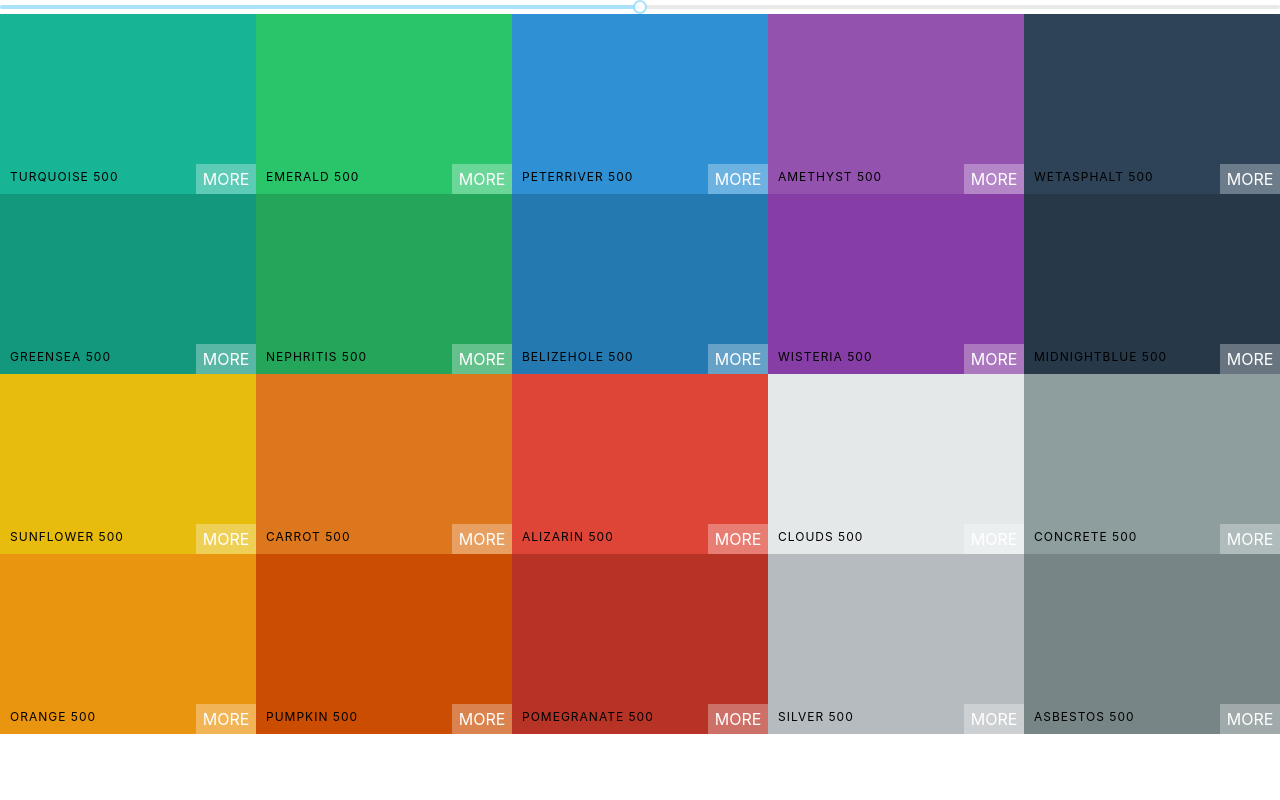
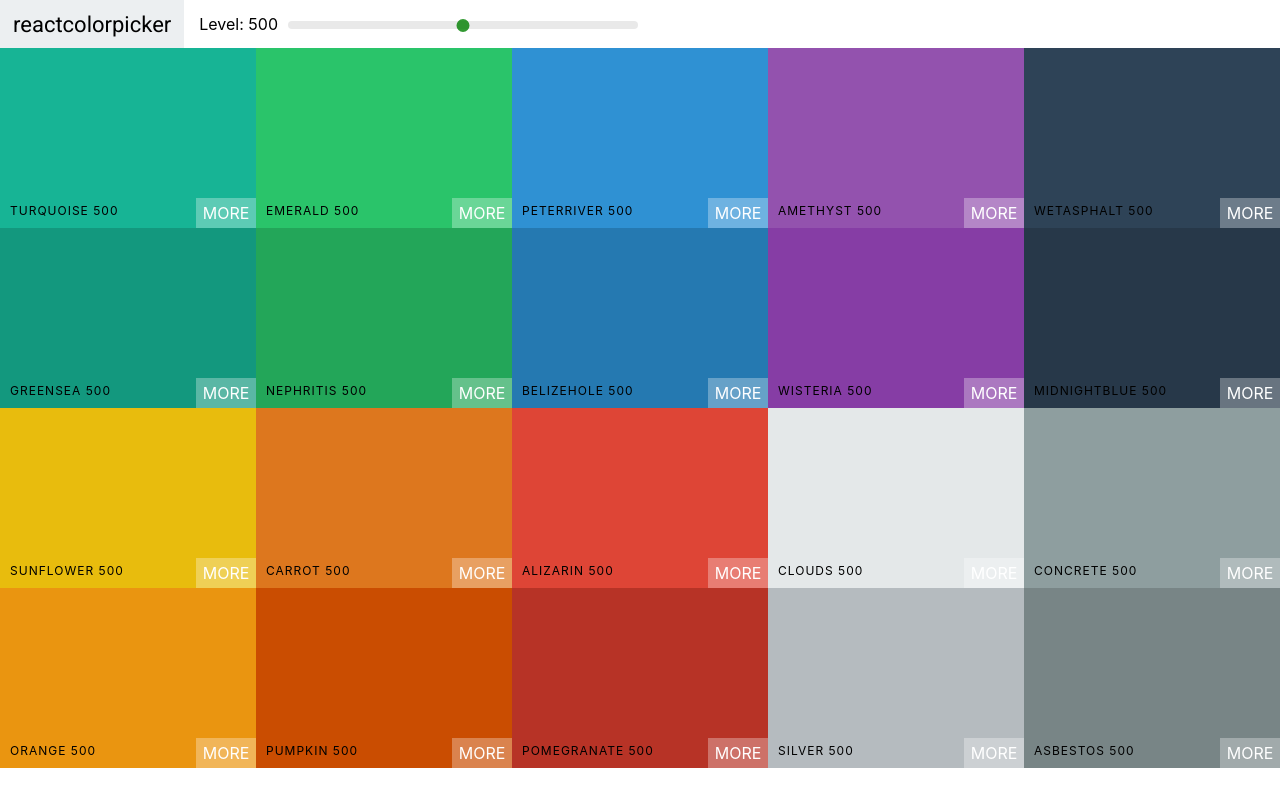
Before and after one commit to elizabethrsotomayor/colors-app, a React (Create React App) app: page / in a window 1280 px wide. Built offline with nearby package versions, Linux system fonts and the light colour scheme.

Commit message:
add Navbar

```diff
--- a/public/index.html
+++ b/public/index.html
@@ -10,6 +10,9 @@
       content="Web site created using create-react-app"
     />
     <link rel="apple-touch-icon" href="%PUBLIC_URL%/logo192.png" />
+    <link rel="preconnect" href="https://fonts.googleapis.com">
+    <link rel="preconnect" href="https://fonts.gstatic.com" crossorigin>
+    <link href="https://fonts.googleapis.com/css2?family=Roboto:wght@100;400;500&display=swap" rel="stylesheet">
     <!--
       manifest.json provides metadata used when your web app is installed on a
       user's mobile device or desktop. See https://developers.google.com/web/fundamentals/web-app-manifest/
--- /dev/null
+++ b/src/Navbar.css
@@ -0,0 +1,28 @@
+.Navbar {
+    display: flex;
+    align-items: center;
+    justify-content: flex-start;
+    height: 6vh
+}
+
+.Navbar-logo {
+    margin-right: 15px;
+    padding: 0 13px;
+    font-size: 22px;
+    background-color: #eceff1;
+    font-family: 'Roboto', sans-serif;
+    height: 100%;
+    display: flex;
+    align-items: center;
+}
+
+.Navbar-logo a {
+    text-decoration: none;
+    color: black;
+}
+
+.Navbar-slider {
+    width: 350px;
+    margin: 0 10px;
+    display: inline-block;
+}
--- /dev/null
+++ b/src/Navbar.js
@@ -0,0 +1,40 @@
+import React, { Component } from 'react';
+import Slider, { Range } from 'rc-slider';
+import 'rc-slider/assets/index.css';
+import './Navbar.css';
+
+export default class Navbar extends Component {
+  render() {
+    const {level, changeLevel} = this.props;
+    return (
+      <header className="Navbar">
+        <div className='Navbar-logo'>
+            <a href="#">reactcolorpicker</a>
+        </div>
+        <div className='Navbar-slider-container'>
+          <span>Level: {level}</span>
+          <div className='Navbar-slider'>
+            <Slider
+              defaultValue={level}
+              min={100}
+              max={900}
+              step={100}
+              onChange={changeLevel}
+              trackStyle={{ backgroundColor: "transparent" }}
+              railStyle={{ height: 8 }}
+              handleStyle={{
+                backgroundColor: "green",
+                outline: "none",
+                boxShadow: "none",
+                border: "2px solid green",
+                width: "13px",
+                height: "13px",
+                marginTop: "-2px"
+              }}
+            />
+          </div>
+        </div>
+      </header>
+    )
+  }
+}
--- a/src/Palette.js
+++ b/src/Palette.js
@@ -1,8 +1,7 @@
 import React, { Component } from 'react';
 import ColorBox from './ColorBox';
+import Navbar from './Navbar';
 import "./Palette.css";
-import Slider, { Range } from 'rc-slider';
-import 'rc-slider/assets/index.css';
 
 export default class Palette extends Component {
   constructor(props) {
@@ -20,11 +19,11 @@
     const {level} = this.state;
     const colorBoxes = colors[level].map(color => (
         <ColorBox background={color.hex} name={color.name}/>
-    ))
-    // console.log(this.props.palette.colors);
+    ));
+
     return (
       <div className='Palette'>
-        <Slider defaultValue={level} min={100} max={900} step={100} onChange={this.changeLevel}/>
+        <Navbar level={level} changeLevel={this.changeLevel}/>
         <div className='Palette-colors'>
             {colorBoxes}
         </div>
@@ -32,3 +31,5 @@
     )
   }
 }
+
+//border: 2 solid green
```
